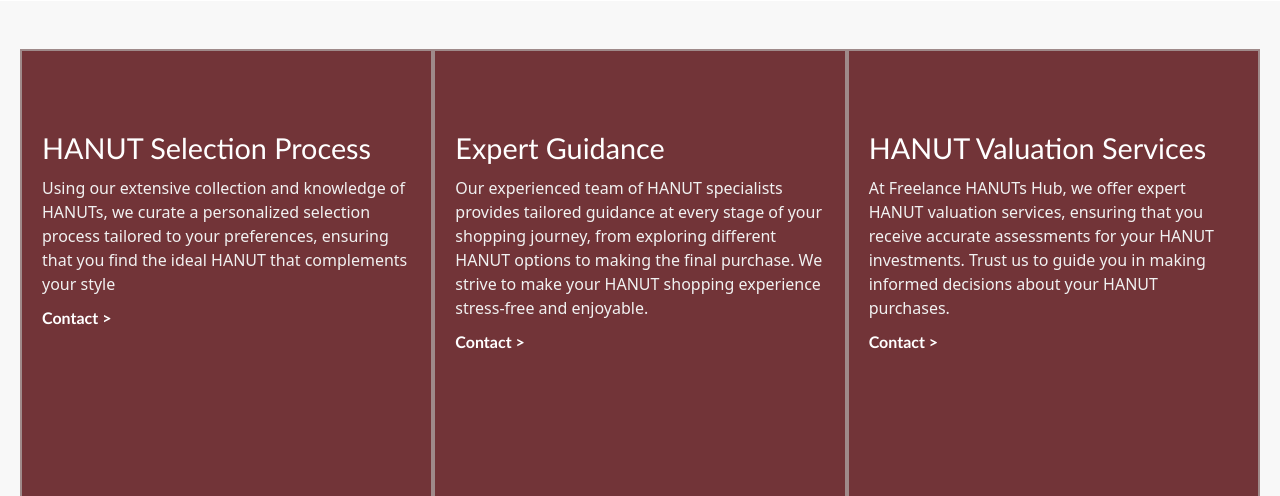
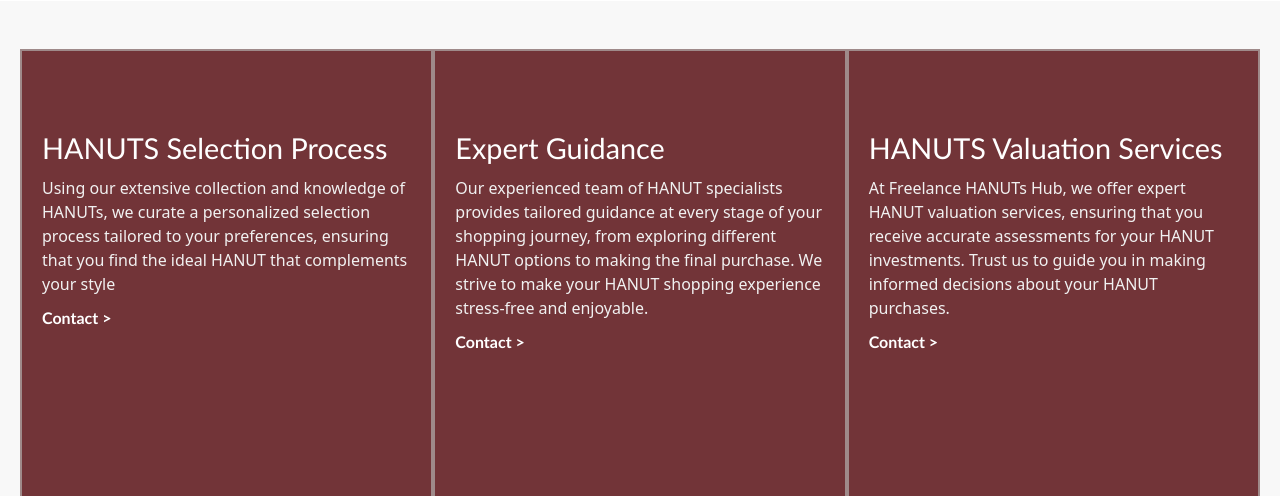
Before and after one commit to herangeo/lehenga-clothing, a Django app: page / in a window 1280 px wide. Shown: the part 1149-1645 px from the top of the page. Run offline with Django 5.2, Linux system fonts and the light colour scheme; data comes from the database, SQL or seed files in the repository; some libraries are stand-ins or nearby versions.

Commit message:
Update aMain_page.html

```diff
--- a/products/templates/aMain_page.html
+++ b/products/templates/aMain_page.html
@@ -1020,7 +1020,7 @@ input[type="text"]::placeholder {
             <div class="slide">
                 <img src="{% static 'images/IMG_1191.JPG' %}" alt="HANUT Image"z>
                 <div class="content">
-                    <h1> HANUTS</h1>
+                    <h1> HANUTS PAUL</h1>
                     <p>Welcome to HANUTs. From traditional HANUTs to modern designs, we offer a wide range of options to suit every taste and budget.</p>
                     <form method="GET" action="{% url 'product_list' %}">
                         <button type="submit" class="btn">Shop Now</button>
@@ -1037,7 +1037,7 @@ input[type="text"]::placeholder {
     <br>
     <section class="services">
         <div class="service-card">
-            <h2>HANUT Selection Process</h2>
+            <h2>HANUTS Selection Process</h2>
             <p>Using our extensive collection and knowledge of HANUTs, we curate a personalized selection process tailored to your preferences, ensuring that you find the ideal HANUT that complements your style</p>
             <a href="#">Contact &gt;</a>
         </div>
@@ -1047,7 +1047,7 @@ input[type="text"]::placeholder {
             <a href="#">Contact &gt;</a>
         </div>
         <div class="service-card">
-            <h2>HANUT Valuation Services</h2>
+            <h2>HANUTS Valuation Services</h2>
             <p>At Freelance HANUTs Hub, we offer expert HANUT valuation services, ensuring that you receive accurate assessments for your HANUT investments. Trust us to guide you in making informed decisions about your HANUT purchases.</p>
             <a href="#">Contact &gt;</a>
         </div>
@@ -1064,7 +1064,7 @@ input[type="text"]::placeholder {
 
     <!-- HANUT Showcase Section -->
     <section class="showcase-section">
-        <h2>HANUT Showcase Platform</h2>
+        <h2>HANUTS Showcase Platform</h2>
         <p>High-Quality Images and Intuitive Shopping</p>
         <div class="HANUT-gallery">
             {% for product in all_products|slice:":4" %}
```
